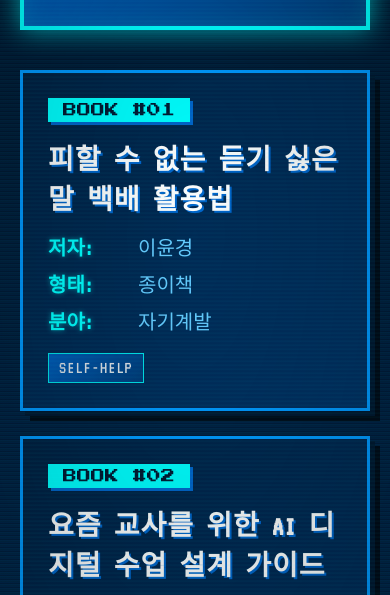
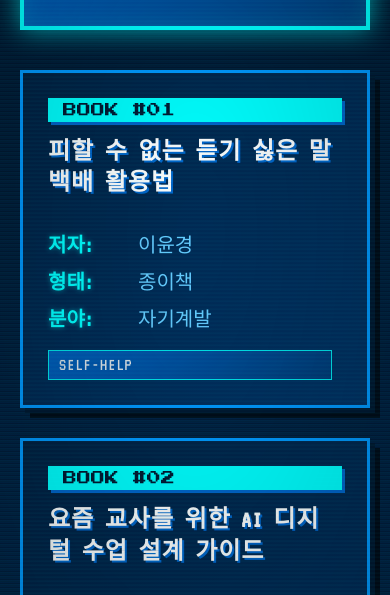
Before and after one commit to revfactory/mybooks, a plain HTML site: page index.html in a window 390 px wide. Shown: the part 186-781 px from the top of the page. Drawn offline with Linux system fonts and the light colour scheme.

Commit message:
Update: 2단 레이아웃으로 변경 - 반응형 그리드 디자인 적용

```diff
--- a/index.html
+++ b/index.html
@@ -43,7 +43,7 @@
         }
 
         .container {
-            max-width: 900px;
+            max-width: 1400px;
             margin: 0 auto;
             padding: 20px;
             position: relative;
@@ -61,6 +61,19 @@
             margin-bottom: 40px;
             position: relative;
             animation: glow 2s ease-in-out infinite alternate;
+        }
+
+        .books-grid {
+            display: grid;
+            grid-template-columns: repeat(2, 1fr);
+            gap: 30px;
+            margin-bottom: 40px;
+        }
+
+        @media (max-width: 768px) {
+            .books-grid {
+                grid-template-columns: 1fr;
+            }
         }
 
         @keyframes glow {
@@ -96,12 +109,14 @@
             background: linear-gradient(135deg, #002244, #003366);
             border: 3px solid #0099ff;
             padding: 25px;
-            margin-bottom: 25px;
             position: relative;
             transition: all 0.3s ease;
             box-shadow:
                 5px 5px 0 #001a33,
                 10px 10px 0 #000d1a;
+            height: 100%;
+            display: flex;
+            flex-direction: column;
         }
 
         .book-card::before {
@@ -147,10 +162,11 @@
 
         h3 {
             color: #ffffff;
-            font-size: 28px;
+            font-size: 24px;
             margin-bottom: 15px;
             text-shadow: 2px 2px 0 #0066cc;
             letter-spacing: 1px;
+            line-height: 1.3;
         }
 
         .book-info {
@@ -267,7 +283,7 @@
             <div class="subtitle">[ 신간 도서 목록 ]</div>
         </header>
 
-        <main>
+        <main class="books-grid">
             <div class="book-card">
                 <span class="book-number">BOOK #01</span>
                 <h3>피할 수 없는 듣기 싫은 말 백배 활용법</h3>
```
